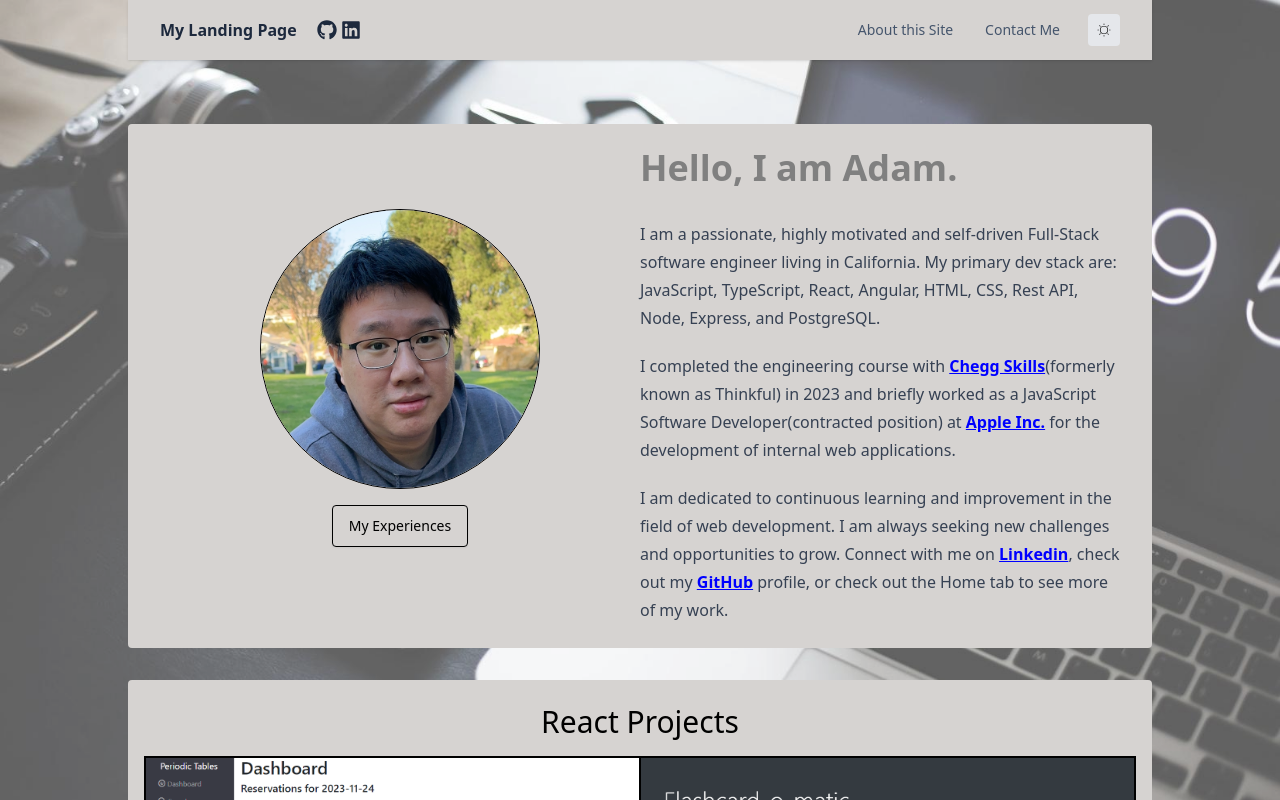
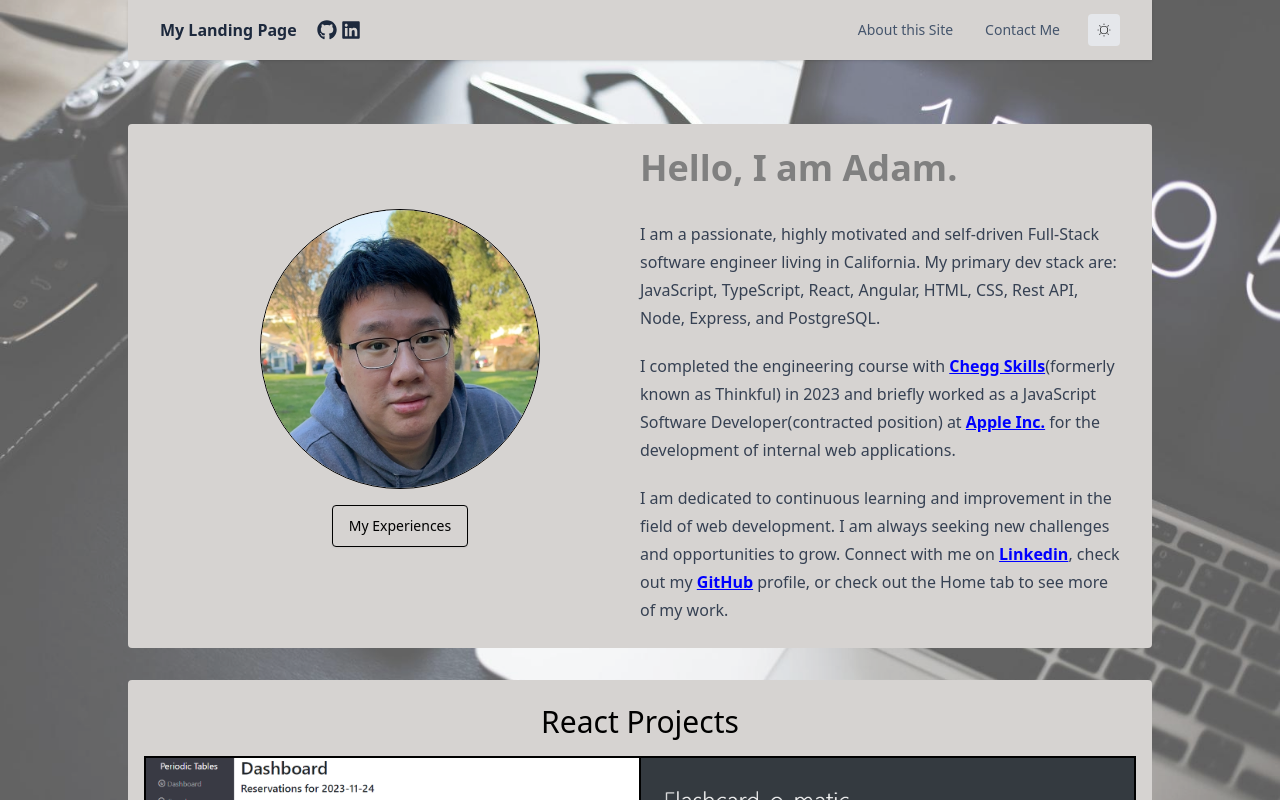
Before and after one commit to adam780930/react-practice, a React (Vite) app: page / in a window 1280 px wide. Shown: the top 800 px of the page. Built offline with nearby package versions, Linux system fonts and the light colour scheme.

Commit message:
updated background image styling to cover full window view (#29)

```diff
--- a/src/components/Background.jsx
+++ b/src/components/Background.jsx
@@ -2,10 +2,10 @@
 
 function Background() {
   return (
-    <div>
+    <div className="fixed inset-0 -z-10">
       <img
         src={bgImg}
-        className="absolute inset-0 bg-no-repeat bg-cover bg-center z-[-1] opacity-80"
+        className="w-full h-full object-cover opacity-80"
       ></img>
     </div>
   );
```
